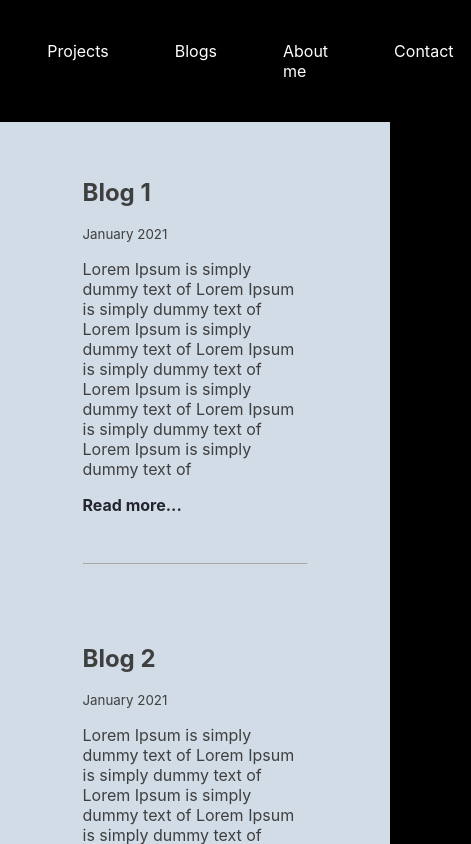
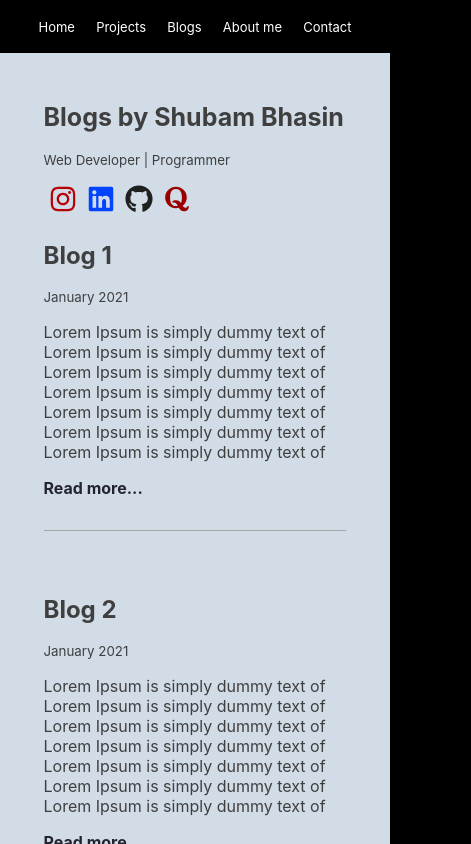
Before and after one commit to shubambhasin/portfolio-v2-react, a React (Create React App) app: page /#/blogs in a window 390 px wide. Shown: the top 844 px of the page, 471 px wide, since content can reach past the window. Built offline with nearby package versions, Linux system fonts and the light colour scheme.

Commit message:
style: media queries for blog section

```diff
--- a/src/components/Blogs.js
+++ b/src/components/Blogs.js
@@ -1,4 +1,11 @@
 import React from "react";
+import {
+  FaFacebook,
+  FaGithub,
+  FaInstagram,
+  FaLinkedin,
+  FaQuora
+} from "react-icons/fa";
 import { Link } from "react-router-dom";
 import { BlogData } from "../data/BlogsData";
 import "../styles.css";
@@ -6,17 +13,62 @@ const Blogs = () => {
   return (
     <div className="blogs">
       <div className="blog-container">
+        <div className="author-info">
+          <h1>
+            Blogs by <strong>Shubam Bhasin</strong>
+          </h1>
+          <p>
+            <small>Web Developer | Programmer</small>
+          </p>
+          <div className="social">
+            <a
+              style={{ color: "rgb(184, 0, 9) " }}
+              href="https://instagram.com/shubambhasin"
+              rel="noreferrer"
+              target="_blank"
+            >
+              <FaInstagram size={28} />
+            </a>
+            <a
+              style={{ color: "rgb(0, 68, 255)" }}
+              href="https://instagram.com/shubambhasin"
+              rel="noreferrer"
+              target="_blank"
+            >
+              <FaLinkedin  size={28}/>
+            </a>
+            <a
+              style={{ color: "rgb(32, 32, 32)" }}
+              href="https://instagram.com/shubambhasin"
+              rel="noreferrer"
+              target="_blank"
+            >
+              <FaGithub size={28} />
+            </a>
+            <a
+              style={{ color: "rgb(155, 0, 0)" }}
+              href="https://instagram.com/shubambhasin"
+              rel="noreferrer"
+              target="_blank"
+            >
+              <FaQuora size={28} />
+            </a>
+          </div>
+        </div>
         {BlogData.map((data) => {
           return (
-            <div className="blog-tile">
+            <div key={data.id} className="blog-tile">
               <div className="blog-header">
-               <Link> <h1>{data.blogHeader}</h1></Link>
+                <Link to="/blogs">
+                  {" "}
+                  <h1>{data.blogHeader}</h1>
+                </Link>
               </div>
               <p>
                 <small>{data.blogDate}</small>
               </p>
               <p>{data.blogScript}</p>
-              <Link className="read-more">
+              <Link to="/blogs" className="read-more">
                 <strong>Read more...</strong>
               </Link>
               <hr className="hr" size={1} />
--- a/src/components/Projects.js
+++ b/src/components/Projects.js
@@ -9,7 +9,7 @@ const Projects = () => {
       <div className="project-container">
         {ProjectData.map((data) => {
           return (
-            <div className="tile">
+            <div key={data.key} className="tile">
               <img
                 className="project-icon"
                 src={data.projectImage}
--- a/src/data/ProjectData.js
+++ b/src/data/ProjectData.js
@@ -7,7 +7,8 @@ export const ProjectData = [
     projectInfo2: "This uses browser storage to keep you data intact",
     appUrl: "https://manage-tasks.netlify.app/",
     appCode: "https://github.com/shubambhasin/TODO",
-    projectImage: "https://lh3.googleusercontent.com/proxy/eVKuezP5YPzmZ8waaGg4CYd1ybx4bvt79qZWWZXltdj_YSafje5Yk7gpqZnV8ekUJeUQvJf36Bd4bUdAwMrMhyHgpluPvUinJi-flgeF7wQ0bXC7XU_r4A"
+    projectImage: "https://lh3.googleusercontent.com/proxy/eVKuezP5YPzmZ8waaGg4CYd1ybx4bvt79qZWWZXltdj_YSafje5Yk7gpqZnV8ekUJeUQvJf36Bd4bUdAwMrMhyHgpluPvUinJi-flgeF7wQ0bXC7XU_r4A",
+    id:"3"
   },
   {
     projectName: "All-in-one Fun Translator",
@@ -16,7 +17,8 @@ export const ProjectData = [
       "It was always tedious to choose an api first and then see respective translation from  funtranslation.com. So here is all in one fun translator. Just choose the translation from the dropdown and bammmm!!!",
     appUrl: "https://all-in-one-translator.netlify.app/",
     appCode: "https://github.com/shubambhasin/All-in-one-transalator",
-    projectImage: "https://lh3.googleusercontent.com/proxy/eVKuezP5YPzmZ8waaGg4CYd1ybx4bvt79qZWWZXltdj_YSafje5Yk7gpqZnV8ekUJeUQvJf36Bd4bUdAwMrMhyHgpluPvUinJi-flgeF7wQ0bXC7XU_r4A"
+    projectImage: "https://lh3.googleusercontent.com/proxy/eVKuezP5YPzmZ8waaGg4CYd1ybx4bvt79qZWWZXltdj_YSafje5Yk7gpqZnV8ekUJeUQvJf36Bd4bUdAwMrMhyHgpluPvUinJi-flgeF7wQ0bXC7XU_r4A",
+    id:"2"
   },
   {
     projectName: "Astronomy picture of the day",
@@ -25,6 +27,7 @@ export const ProjectData = [
       "This Web App will show you the APOD: Astronomy Picture of the Day, it fetches data via an API from NASA ",
     appUrl: "https://apod-shubam.netlify.app/",
     appCode: "https://github.com/shubambhasin/Space-Observatory",
-    projectImage: "https://lh3.googleusercontent.com/proxy/eVKuezP5YPzmZ8waaGg4CYd1ybx4bvt79qZWWZXltdj_YSafje5Yk7gpqZnV8ekUJeUQvJf36Bd4bUdAwMrMhyHgpluPvUinJi-flgeF7wQ0bXC7XU_r4A"
+    projectImage: "https://lh3.googleusercontent.com/proxy/eVKuezP5YPzmZ8waaGg4CYd1ybx4bvt79qZWWZXltdj_YSafje5Yk7gpqZnV8ekUJeUQvJf36Bd4bUdAwMrMhyHgpluPvUinJi-flgeF7wQ0bXC7XU_r4A",
+    id:"1"
   }
 ];
--- a/src/styles.css
+++ b/src/styles.css
@@ -10,39 +10,33 @@ html {
   --border5px: 5px;
   --border10px: 10px;
 }
-.links, a{
+.links,
+a {
   text-decoration: none;
 }
-hr
-{
-  margin: 3rem 0rem;
+hr {
+  margin: 2rem 0rem;
   border-top: 1px solid rgb(168, 168, 168);
-
 }
 
 /* *********icons************** */
-.html5
-{
+.html5 {
   color: orange;
 }
-.css
-{
-  color: rgb(0, 132, 209)
-
+.css {
+  color: rgb(0, 132, 209);
 }
-.js{
-  color: rgb(196, 196, 0)
+.js {
+  color: rgb(196, 196, 0);
 }
-.react
-{
+.react {
   color: rgb(0, 145, 255);
 }
-.bootstrap{
+.bootstrap {
   color: rgb(111, 0, 255);
 }
-.photoshop
-{
-  color: rgb(0, 102, 255)
+.photoshop {
+  color: rgb(0, 102, 255);
 }
 /* *******************main****************************** */
 body {
@@ -54,7 +48,6 @@ background: #000;
     Ubuntu, Cantarell, "Open Sans", "Helvetica Neue", sans-serif;
 }
 .App {
-
   background: #000;
 }
 
@@ -83,7 +76,7 @@ nav .links:hover {
   border: 1px solid var(--textColor);
 }
 
-.home{
+.home {
   height: 100vmin;
   position: relative;
 }
@@ -102,14 +95,12 @@ nav .links:hover {
   font-size: 5rem;
   font-weight: 100;
 }
-.info .button
-{
+.info .button {
   top: 2rem;
   padding: 0.5rem 1rem;
   border: 1px solid var(--textColor);
   color: white;
   text-decoration: none;
-
 }
 
 .contact {
@@ -156,54 +147,43 @@ nav .links:hover {
 
 .projects .tile {
   flex: 25%;
-  margin:1rem;
+  margin: 1rem;
   padding: 2rem;
   box-shadow: 1px 1px 10px rgb(55, 55, 55);
   animation-name: fadeIn;
   animation-duration: 2s;
 }
 
-
 .projects .tile h1 {
   font-size: 2rem;
   font-weight: lighter;
 }
-.projects .tile img
-{
+.projects .tile img {
   width: 100%;
 }
-.projects .tile a
-{
+.projects .tile a {
   color: white;
   margin: 0.5rem;
   border: 1px solid white;
   padding: 0.5rem;
-
 }
 
 /* **************Skill section******************** */
-.skills
-{
+.skills {
   height: 100vh;
   text-align: center;
   padding: 2rem;
-
 }
-.skills h1
-{
+.skills h1 {
   font-size: xxx-large;
   font-weight: lighter;
 }
-.skills-section
-{
-
+.skills-section {
   display: grid;
   grid-template-columns: 1fr 1fr 1fr;
   gap: 2rem;
-
 }
-.skills-section .skill
-{
+.skills-section .skill {
   padding: 1rem;
   display: flex;
   justify-content: flex-start;
@@ -213,59 +193,109 @@ nav .links:hover {
   border-radius: var(--border5px);
   box-shadow: 0px 0px 1px 2px rgb(43, 43, 43);
   transition: 0.5s ease;
-
 }
-.skills-section .skill:hover
-{
+.skills-section .skill:hover {
   transform: scale(1.05);
   box-shadow: 0px 0px 5px 2px rgb(201, 201, 201);
-
-
-
-
 }
 
 /* ****************blogs section***************** */
 
-.blogs
-{
-
+.blogs {
   background: #d1dce7;
 
   display: flex;
   justify-content: center;
   color: var(--text-grey);
-
 }
-.blogs .blog-container
-{
+.blogs .blog-container {
+  display: flex;
+  flex-direction: column;
+  align-items: flex-start;
+  justify-content: center;
   width: 70%;
   margin: 2rem auto;
 }
-.blogs .blog-container .blog-header h1
-{
+.blogs .blog-container .author-info {
+  margin-left: 1.5rem;
+}
+.blogs .blog-container .author-info .social a {
+  margin: 0px 5px;
+  color: rgb(184, 0, 9);
+}
 
+.blogs .blog-container .blog-header h1 {
   cursor: pointer;
   color: var(--text-grey);
   font-size: x-large;
   font-weight: bold;
-
 }
-.blogs .blog-container .blog-tile
-{
+.blogs .blog-container .blog-tile {
   padding: 0.5rem;
   margin: 0rem 1rem;
   animation-name: fadeIn;
   animation-duration: 2s;
 }
-.blogs .blog-container .blog-tile .read-more
-{
+.blogs .blog-container .blog-tile .read-more {
   color: rgb(36, 36, 48);
+}
+
+/* *****************media queries********************** */
+
+@media screen and (max-width: 900px) {
+  .blogs .blog-container {
+    width: 75%;
+  }
+}
+@media screen and (max-width: 775px) {
+  .blogs .blog-container {
+    width: 80%;
+  }
+}
+@media screen and (max-width: 625px) {
+  nav {
+    padding: 0.5rem;
+  }
+  nav .links {
+    margin: 0.5rem;
+  }
+
+  .blogs .blog-container {
+    width: 80%;
+  }
+}
+@media screen and (max-width: 530px) {
+  nav {
+    padding: 0.5rem;
+  }
+  nav .links {
+    margin: 0.1rem;
+  }
+  .blogs .blog-container {
+    width: 85%;
+  }
+}
+@media screen and (max-width: 465px) {
+  nav {
+    padding: 0.5rem;
+  }
+  nav .links {
+    margin: 0.1rem;
+    font-size: 13px;
+    padding: 0.5rem;
+  }
+
+  .blogs .blog-container {
+    width: 90%;
+  }
+
+  .blogs .blog-container .author-info h1 {
+    font-size: 25px;
+  }
 }
 
 @keyframes fadeIn {
   from {
-
     opacity: 0.2;
   }
   to {
```
Also changed, not shown: src/data/BlogsData.js (+3 -16 lines). Lines whose indentation alone changed are shown as unchanged.
